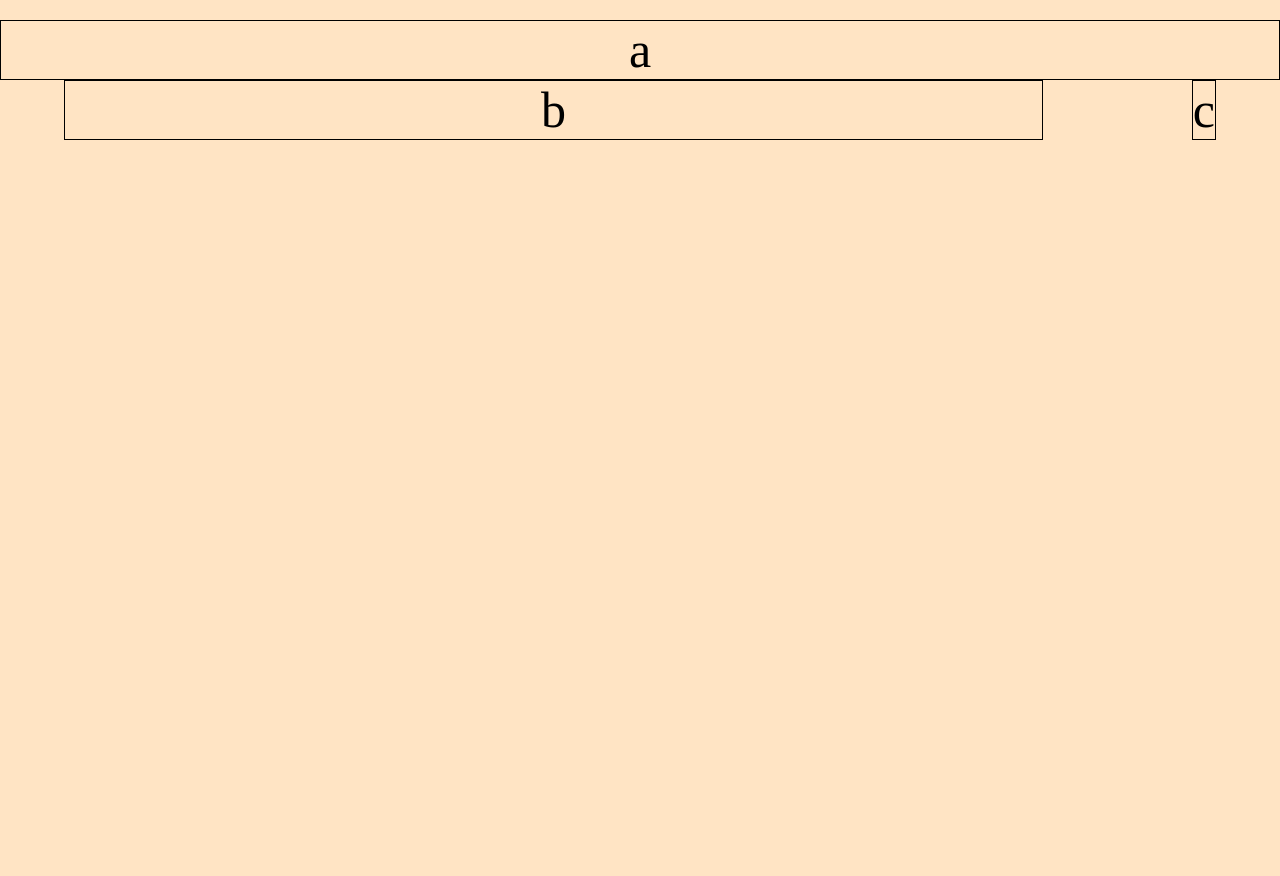
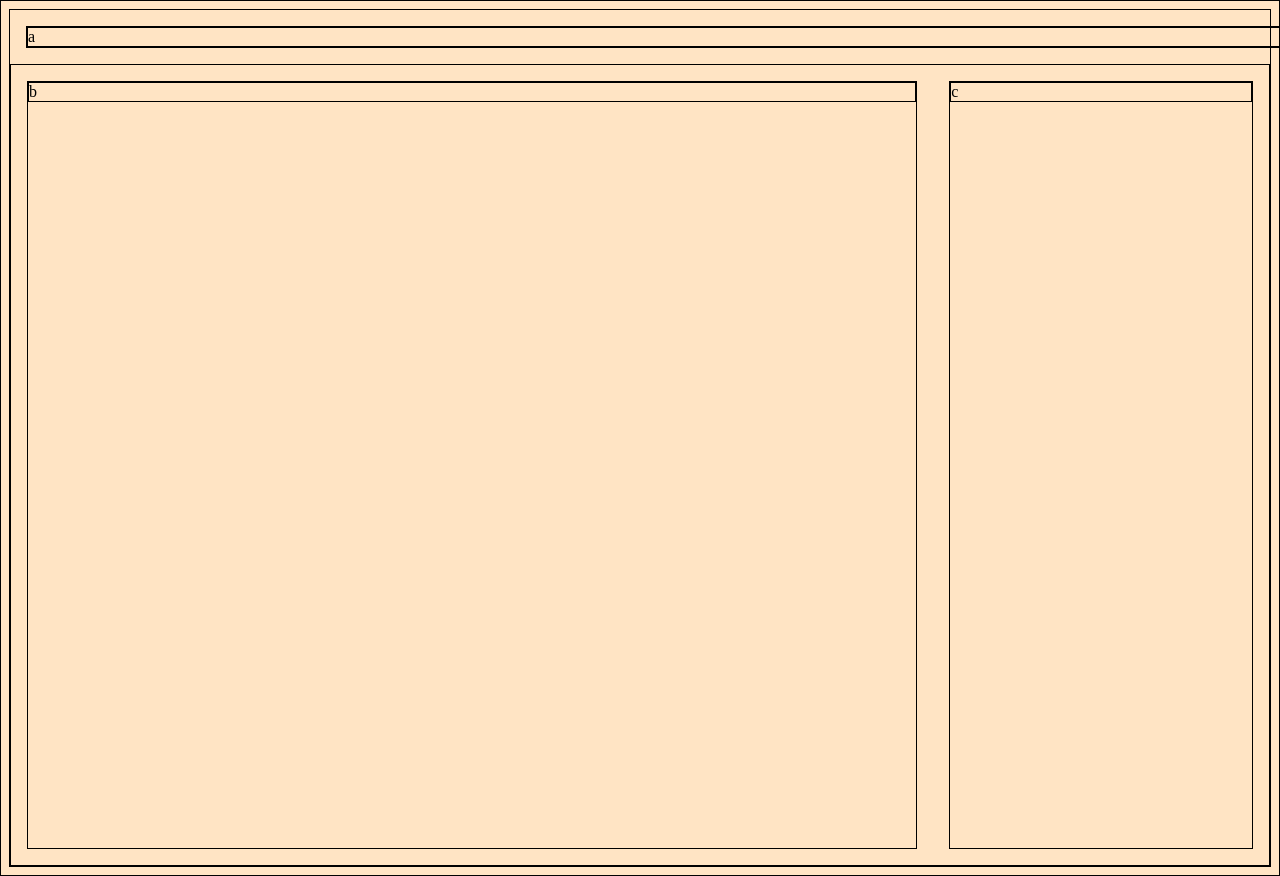
Before and after one commit to asingh19app/boxes, a plain HTML site: page medial-queries1/index.html in a window 1280 px wide. Before the commit the page ends 800 px from the top, so only its background shows below. Drawn offline with Linux system fonts and the light colour scheme.

Commit message:
added css

```diff
--- a/medial-queries1/main.css
+++ b/medial-queries1/main.css
@@ -1,77 +1,41 @@
 /* import a web font */
-@import url('https://fonts.googleapis.com/css2?family=Baloo+2&family=Fredoka+One&display=swap');
+body {
+  background-color: bisque;
 
-.a, .b, .c {
+}
+
+*{
   border:1px solid black;
 }
 
-body {
-  background-color: bisque;
-  color: black;
-  margin:20px 0;
-  font-weight: 'Baloo', cursive;
-  text-align: center;
-  font-size: 50px;
+.container {
+  display: flex;
+  min-height: 100vh;
+  flex-direction: column;
+  justify-content: space-between;
 }
 
-h1, h2, h3 {
-  margin: 0;
+header, aside{
+  flex-grow:1;
+}
+
+main {
+ flex-grow:3;
 }
 
 
+@media (min-width: 600px) {
+  .container {
+    flex-direction: row;
+    flex-wrap: wrap;
+  }
 
-/*********************************
-* Header
-*********************************/
-/*********************************
- * Header
- *********************************/
- header {
-  margin: auto;
-  justify-content: space-between;
- text-align: center;
- }
+  header {
+    width:100%;
+  }
 
+  main, aside, header {
+    margin:1em;
+  }
 
-
-
-
-
-
-/*********************************
-* Container
-*********************************/
-/*********************************
- * Container
- *********************************/
- .container {
-  display: flex;
-  width: 90%;
-  margin: auto;
-  justify-content: space-between;
 }
-
-/*********************************
- * Aside/Nav
- *********************************/
- aside {
-  flex-basis: 15%;
-  min-width: 15%;
-  display: flex;
-  justify-content: flex-end;
-  align-items: center;
-}
-
-
-
-
-/* Main
-*********************************/
-
-/*********************************
- * Main
- *********************************/
- main {
-  flex-basis: 85%;
-  width: 85%;
- }
```
